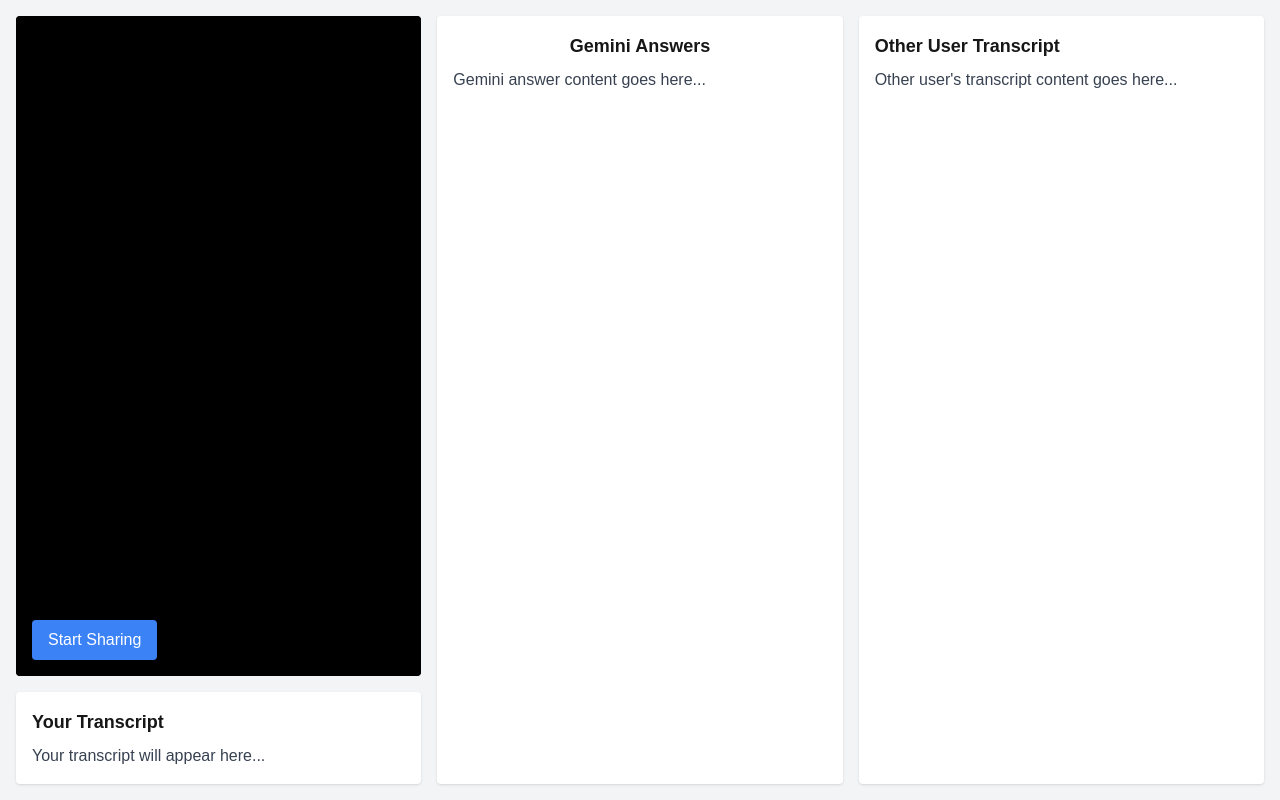
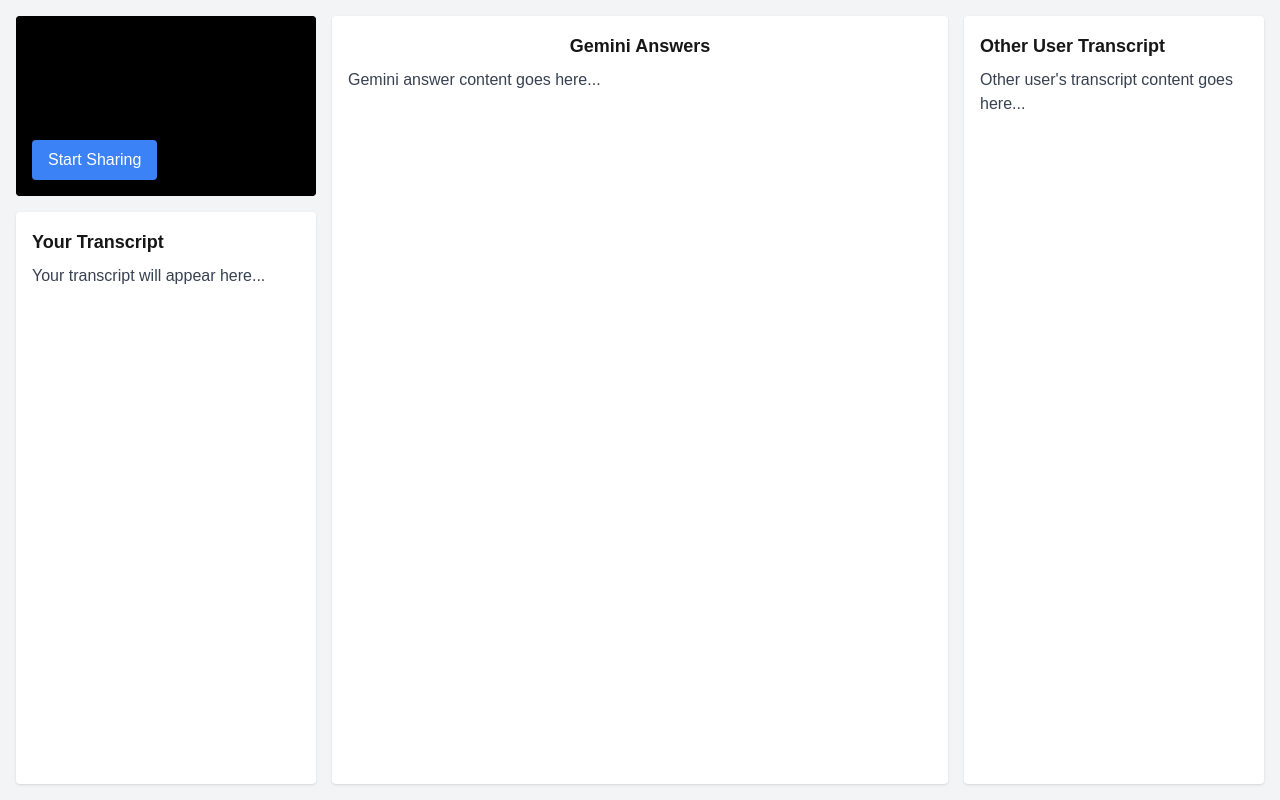
Before and after one commit to navanish07/jarvis-mvp, a Next.js app: page /home in a window 1280 px wide. Built offline with nearby package versions, Linux system fonts and the light colour scheme; no server answers.

Commit message:
fixed layout

```diff
--- a/package.json
+++ b/package.json
@@ -10,6 +10,7 @@
   },
   "dependencies": {
     "@deepgram/sdk": "^3.9.0",
+    "@google/generative-ai": "^0.21.0",
     "next": "15.1.6",
     "react": "^19.0.0",
     "react-dom": "^19.0.0",
--- a/src/app/home/page.jsx
+++ b/src/app/home/page.jsx
@@ -1,6 +1,6 @@
 'use client';
 
-import React, { useState } from 'react';
+import React, { useState, useRef, useEffect } from 'react';
 import MicrophoneTranscription from '../../components/MicrophoneTranscription';
 import ScreenSharing from '../../components/ScreenSharing';
 
@@ -9,16 +9,43 @@
   const [geminiAnswer, setGeminiAnswer] = useState('');
   const [otherUserTranscript, setOtherUserTranscript] = useState('');
 
+  // Refs for auto-scroll
+  const yourTranscriptRef = useRef(null);
+  const geminiAnswerRef = useRef(null);
+  const otherUserTranscriptRef = useRef(null);
+
+  // Auto-scroll effects
+  useEffect(() => {
+    if (yourTranscriptRef.current) {
+      yourTranscriptRef.current.scrollTop = yourTranscriptRef.current.scrollHeight;
+    }
+  }, [transcript]);
+
+  useEffect(() => {
+    if (geminiAnswerRef.current) {
+      geminiAnswerRef.current.scrollTop = geminiAnswerRef.current.scrollHeight;
+    }
+  }, [geminiAnswer]);
+
+  useEffect(() => {
+    if (otherUserTranscriptRef.current) {
+      otherUserTranscriptRef.current.scrollTop = otherUserTranscriptRef.current.scrollHeight;
+    }
+  }, [otherUserTranscript]);
+
   return (
     <div className="min-h-screen p-4 bg-gray-100">
       <MicrophoneTranscription onTranscriptionUpdate={setOtherUserTranscript} />
-      <div className="grid grid-cols-3 gap-4 h-[calc(100vh-2rem)]">
-        {/* First Column */}
-        <div className="flex flex-col space-y-4 min-h-0">
-          <div className="flex-1 bg-black rounded overflow-hidden">
+      <div className="grid grid-cols-4 gap-4 h-[calc(100vh-2rem)]"> {/* Changed grid layout */}
+        {/* First Column - 1 part */}
+        <div className="flex flex-col space-y-4 min-h-0 col-span-1">
+          <div className="flex-[1] bg-black rounded overflow-hidden"> {/* 1:3 ratio */}
             <ScreenSharing onTranscriptionUpdate={setTranscript} />
           </div>
-          <div className="bg-white rounded shadow p-4 overflow-y-auto">
+          <div
+            ref={yourTranscriptRef}
+            className="flex-[3] bg-white rounded shadow p-4 overflow-y-auto"
+          >
             <h2 className="text-lg font-semibold mb-2">Your Transcript</h2>
             <p className="text-gray-700 whitespace-pre-wrap">
               {transcript || 'Your transcript will appear here...'}
@@ -26,16 +53,22 @@
           </div>
         </div>
 
-        {/* Middle Column */}
-        <div className="bg-white rounded shadow p-4 overflow-y-auto flex flex-col">
+        {/* Middle Column - 3 parts */}
+        <div
+          ref={geminiAnswerRef}
+          className="col-span-2 bg-white rounded shadow p-4 overflow-y-auto flex flex-col"
+        >
           <h2 className="text-lg font-semibold mb-2 text-center">Gemini Answers</h2>
           <p className="text-gray-700 flex-1">
             {geminiAnswer || 'Gemini answer content goes here...'}
           </p>
         </div>
 
-        {/* Third Column */}
-        <div className="bg-white rounded shadow p-4 overflow-y-auto">
+        {/* Third Column - 1 part */}
+        <div
+          ref={otherUserTranscriptRef}
+          className="col-span-1 bg-white rounded shadow p-4 overflow-y-auto"
+        >
           <h2 className="text-lg font-semibold mb-2">Other User Transcript</h2>
           <p className="text-gray-700 whitespace-pre-wrap">
             {otherUserTranscript || "Other user's transcript content goes here..."}
```
Also changed, not shown: 1 other file (tests, documents, lock files or other folders).
